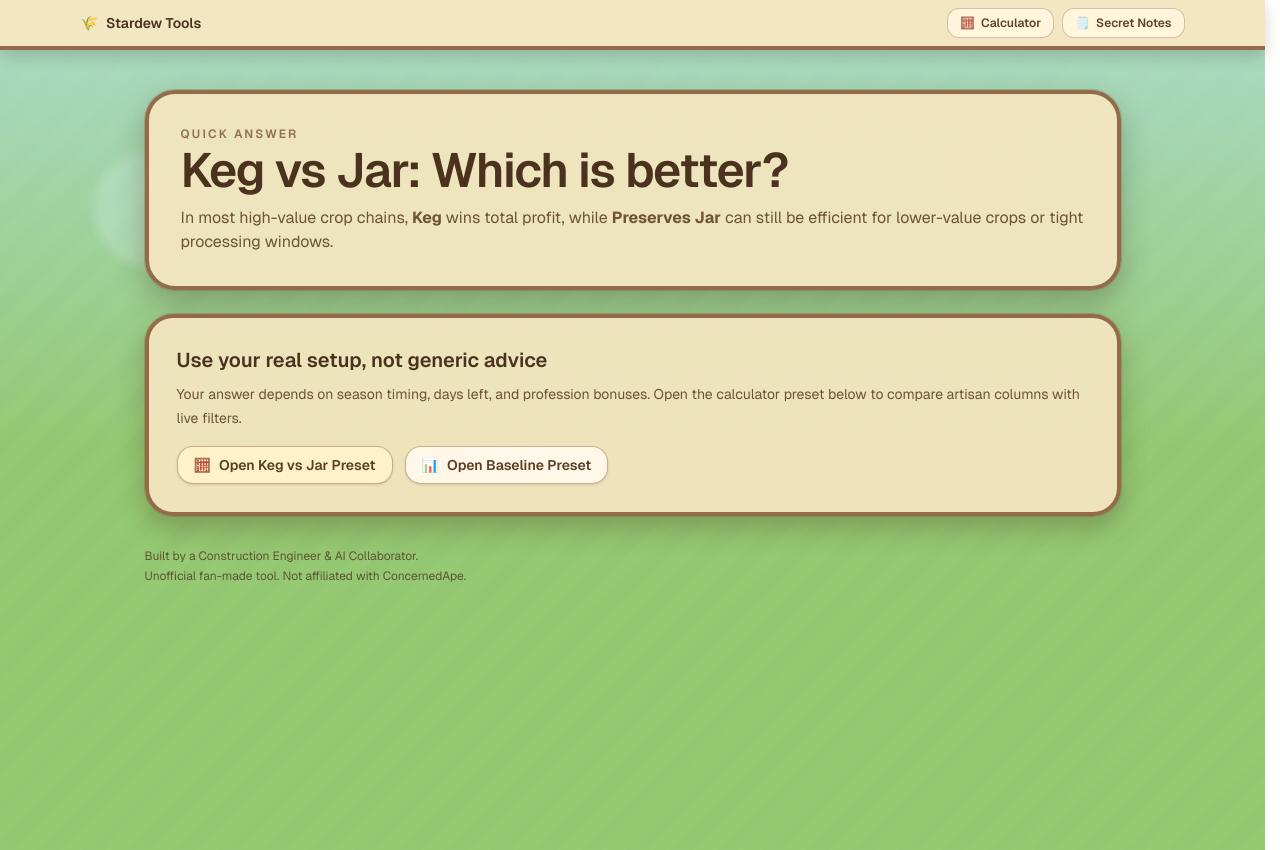
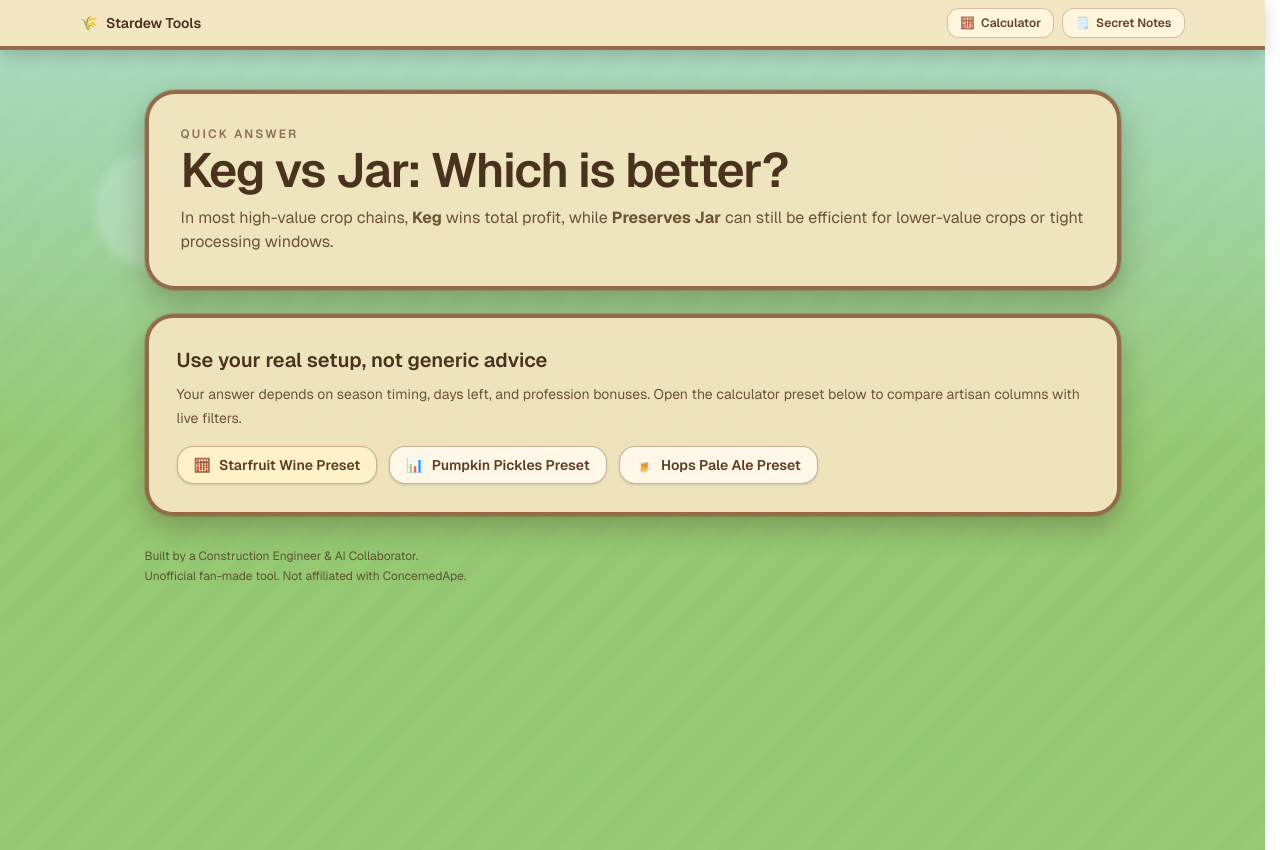
Before and after one commit to yuzhoudabaozhayujiamigou-cloud/stardew-tools, a Next.js app in the folder stardew-tools/: page /blog/keg-vs-jar-quick-answer in a window 1280 px wide. Built offline with nearby package versions, Linux system fonts and the light colour scheme.

Commit message:
feat(presets): add preset param defaults and update keg-vs-jar CTAs

```diff
--- a/stardew-tools/src/app/blog/keg-vs-jar-quick-answer/page.tsx
+++ b/stardew-tools/src/app/blog/keg-vs-jar-quick-answer/page.tsx
@@ -48,27 +48,39 @@ export default function KegVsJarQuickAnswerPage() {
 
             <div className="mt-4 flex flex-wrap gap-3">
               <TrackedBlogCtaLink
-                href="/calculator?season=summer&daysLeft=15&profession=artisan"
+                href="/calculator?preset=keg-vs-jar-starfruit&profession=artisan&lang=zh"
                 fromPath={fromPath}
-                ctaName="keg_vs_jar_artisan_preset"
+                ctaName="keg_vs_jar_starfruit_preset"
                 className="inline-flex items-center gap-2 rounded-2xl border border-[#8a5b3a]/45 bg-[#fff2c8] px-4 py-2 text-sm font-semibold text-[#5c3d23] shadow-sm transition hover:-translate-y-0.5 hover:border-[#7c4d2e]/70 hover:bg-[#fce8b1]"
               >
                 <span aria-hidden="true" className="inline-flex items-center leading-none opacity-85">
                   🧮
                 </span>
-                Open Keg vs Jar Preset
+                Starfruit Wine Preset
               </TrackedBlogCtaLink>
 
               <TrackedBlogCtaLink
-                href="/calculator?season=summer&daysLeft=15"
+                href="/calculator?preset=keg-vs-jar-pumpkin&profession=artisan&lang=zh"
                 fromPath={fromPath}
-                ctaName="keg_vs_jar_baseline_preset"
+                ctaName="keg_vs_jar_pumpkin_preset"
                 className="inline-flex items-center gap-2 rounded-2xl border border-[#8a5b3a]/45 bg-[#fff8e8] px-4 py-2 text-sm font-semibold text-[#5c3d23] shadow-sm transition hover:-translate-y-0.5 hover:border-[#7c4d2e]/70 hover:bg-[#fce8b1]"
               >
                 <span aria-hidden="true" className="inline-flex items-center leading-none opacity-85">
                   📊
                 </span>
-                Open Baseline Preset
+                Pumpkin Pickles Preset
+              </TrackedBlogCtaLink>
+
+              <TrackedBlogCtaLink
+                href="/calculator?preset=keg-vs-jar-hops&profession=artisan&lang=zh"
+                fromPath={fromPath}
+                ctaName="keg_vs_jar_hops_preset"
+                className="inline-flex items-center gap-2 rounded-2xl border border-[#8a5b3a]/45 bg-[#fff8e8] px-4 py-2 text-sm font-semibold text-[#5c3d23] shadow-sm transition hover:-translate-y-0.5 hover:border-[#7c4d2e]/70 hover:bg-[#fce8b1]"
+              >
+                <span aria-hidden="true" className="inline-flex items-center leading-none opacity-85">
+                  🍺
+                </span>
+                Hops Pale Ale Preset
               </TrackedBlogCtaLink>
             </div>
           </section>
--- a/stardew-tools/src/components/CalculatorClient.tsx
+++ b/stardew-tools/src/components/CalculatorClient.tsx
@@ -19,6 +19,7 @@ import {
   parseCalculatorLang,
   type CalculatorLang,
 } from "@/lib/i18n-calculator";
+import { getPresetById } from "@/lib/presets";
 import { SITE_ORIGIN } from "@/lib/site";
 
 const SHARE_RESET_DELAY_MS = 2200;
@@ -43,12 +44,42 @@ function parseQuerySeason(rawSeason: string | null): Season | null {
   return rawSeason as Season;
 }
 
-function parseQueryProfession(rawProfession: string | null): Profession {
-  if (rawProfession === "artisan") {
-    return "artisan";
+function parseQueryProfession(rawProfession: string | null): Profession | null {
+  if (rawProfession === "artisan" || rawProfession === "none") {
+    return rawProfession;
   }
 
-  return "none";
+  return null;
+}
+
+function parseQueryCompare(rawCompare: string | null): [string, string] | null {
+  if (!rawCompare) {
+    return null;
+  }
+
+  const cropIds = rawCompare
+    .split(",")
+    .map((segment) => segment.trim())
+    .filter(Boolean);
+
+  if (cropIds.length < 2 || cropIds[0] === cropIds[1]) {
+    return null;
+  }
+
+  return [cropIds[0], cropIds[1]];
+}
+
+function parseQueryDaysLeft(rawDaysLeft: string | null): number | null {
+  if (!rawDaysLeft) {
+    return null;
+  }
+
+  const parsed = Number.parseInt(rawDaysLeft, 10);
+  if (!Number.isFinite(parsed)) {
+    return null;
+  }
+
+  return clampSeasonDays(parsed);
 }
 
 function fmt(n: number) {
@@ -65,6 +96,7 @@ export function CalculatorClient(props: {
   const [copyState, setCopyState] = useState<"idle" | "copied" | "error">("idle");
   const [shareTextState, setShareTextState] = useState<"idle" | "copied" | "error">("idle");
   const [compareCopyState, setCompareCopyState] = useState<"idle" | "copied" | "error">("idle");
+  const [compareSelection, setCompareSelection] = useState<[string, string] | null>(null);
 
   const [formValue, setFormValue] = useState<InputFormValue>({
     season: props.initialSeason,
@@ -77,23 +109,29 @@ export function CalculatorClient(props: {
     try {
       const params = new URLSearchParams(window.location.search);
 
+      const preset = getPresetById(params.get("preset"));
       const nextSeason = parseQuerySeason(params.get("season"));
       const nextProfession = parseQueryProfession(params.get("profession") ?? params.get("skill"));
       const nextLang = parseCalculatorLang(params.get("lang"));
+      const explicitCompare = parseQueryCompare(params.get("compare"));
+      const nextCompare = explicitCompare ?? preset?.defaultCompare ?? null;
+      const nextDaysLeft = parseQueryDaysLeft(params.get("daysLeft"));
+      const resolvedDaysLeft =
+        nextDaysLeft ??
+        (typeof preset?.defaultDaysLeft === "number" ? clampSeasonDays(preset.defaultDaysLeft) : null);
 
       setLang(nextLang);
+      setCompareSelection(nextCompare);
 
       setFormValue((previous) => ({
         ...previous,
-        season: nextSeason ?? previous.season,
-        profession: nextProfession,
+        season: nextSeason ?? preset?.defaultSeason ?? previous.season,
+        profession: nextProfession ?? preset?.defaultProfession ?? previous.profession,
       }));
 
-      const raw = params.get("daysLeft");
-      if (!raw) return;
-      const parsed = Number.parseInt(raw, 10);
-      if (!Number.isFinite(parsed)) return;
-      setDaysLeft(clampSeasonDays(parsed));
+      if (resolvedDaysLeft !== null) {
+        setDaysLeft(resolvedDaysLeft);
+      }
     } catch {
       // ignore query parse failures
     }
@@ -152,8 +190,33 @@ export function CalculatorClient(props: {
       .sort((a, b) => b.goldPerDay - a.goldPerDay);
   }, [daysLeft, formValue.hasTiller, formValue.profession, formValue.quality, formValue.season, props.crops]);
 
+  const resultsById = useMemo(() => {
+    const lookup = new Map<string, ProfitResult>();
+    for (const result of results) {
+      lookup.set(result.cropId, result);
+    }
+    return lookup;
+  }, [results]);
+
+  const comparePair = useMemo(() => {
+    if (compareSelection) {
+      const first = resultsById.get(compareSelection[0]);
+      const second = resultsById.get(compareSelection[1]);
+      if (first && second && first.cropId !== second.cropId) {
+        return [first, second] as const;
+      }
+    }
+
+    if (results.length >= 2) {
+      return [results[0], results[1]] as const;
+    }
+
+    return null;
+  }, [compareSelection, results, resultsById]);
+
   const topPick = results[0];
-  const runnerUp = results[1];
+  const compareTop = comparePair?.[0];
+  const compareRunnerUp = comparePair?.[1];
 
   const shareUrl = useMemo(() => {
     const params = new URLSearchParams({
@@ -186,12 +249,12 @@ export function CalculatorClient(props: {
       params.set("lang", "zh");
     }
 
-    if (topPick && runnerUp) {
-      params.set("compare", `${topPick.cropId},${runnerUp.cropId}`);
+    if (compareTop && compareRunnerUp) {
+      params.set("compare", `${compareTop.cropId},${compareRunnerUp.cropId}`);
     }
 
     return `${SITE_ORIGIN}/calculator?${params.toString()}`;
-  }, [daysLeft, formValue.profession, formValue.season, lang, runnerUp, topPick]);
+  }, [compareRunnerUp, compareTop, daysLeft, formValue.profession, formValue.season, lang]);
 
   const issueUrl = useMemo(() => {
     const issueTitle =
@@ -231,14 +294,14 @@ export function CalculatorClient(props: {
   }, [daysLeft, formValue.profession, formValue.season, lang, shareUrl, text, topPick?.cropName]);
 
   const compareText = useMemo(() => {
-    if (!topPick || !runnerUp) {
+    if (!compareTop || !compareRunnerUp) {
       return compareUrl;
     }
 
     return lang === "zh"
-      ? `方案对比：${topPick.cropName} vs ${runnerUp.cropName}，利润差 ${fmt(topPick.totalProfit - runnerUp.totalProfit)}。${compareUrl}`
-      : `Plan comparison: ${topPick.cropName} vs ${runnerUp.cropName}, profit gap ${fmt(topPick.totalProfit - runnerUp.totalProfit)}. ${compareUrl}`;
-  }, [compareUrl, lang, runnerUp, topPick]);
+      ? `方案对比：${compareTop.cropName} vs ${compareRunnerUp.cropName}，利润差 ${fmt(compareTop.totalProfit - compareRunnerUp.totalProfit)}。${compareUrl}`
+      : `Plan comparison: ${compareTop.cropName} vs ${compareRunnerUp.cropName}, profit gap ${fmt(compareTop.totalProfit - compareRunnerUp.totalProfit)}. ${compareUrl}`;
+  }, [compareRunnerUp, compareTop, compareUrl, lang]);
 
   const shareButtonLabel =
     copyState === "copied" ? text.copied : copyState === "error" ? text.copyFailed : text.shareButton;
@@ -304,11 +367,11 @@ export function CalculatorClient(props: {
   const topPickRevenuePerHarvest = topPick && topPick.harvestCount > 0 ? topPick.totalRevenue / topPick.harvestCount : 0;
   const topPickSeedCost = topPick ? topPick.totalRevenue - topPick.totalProfit : 0;
 
-  const topArtisanBest = topPick?.artisanGoodsProfit
-    ? Math.max(topPick.artisanGoodsProfit.kegs, topPick.artisanGoodsProfit.preservesJars)
+  const topArtisanBest = compareTop?.artisanGoodsProfit
+    ? Math.max(compareTop.artisanGoodsProfit.kegs, compareTop.artisanGoodsProfit.preservesJars)
     : 0;
-  const runnerArtisanBest = runnerUp?.artisanGoodsProfit
-    ? Math.max(runnerUp.artisanGoodsProfit.kegs, runnerUp.artisanGoodsProfit.preservesJars)
+  const runnerArtisanBest = compareRunnerUp?.artisanGoodsProfit
+    ? Math.max(compareRunnerUp.artisanGoodsProfit.kegs, compareRunnerUp.artisanGoodsProfit.preservesJars)
     : 0;
 
   return (
@@ -434,23 +497,23 @@ export function CalculatorClient(props: {
         </section>
       ) : null}
 
-      {topPick && runnerUp ? (
+      {compareTop && compareRunnerUp ? (
         <section className="mt-5 rounded-2xl border border-[#b88b63]/50 bg-[#fff8e8] p-4 text-sm text-[#5f4228]/90 shadow-sm">
           <h3 className="text-base font-semibold text-[#4a321e]">{text.compareTitle}</h3>
           <p className="mt-1 text-xs text-[#6b4a2c]/80">{text.compareSubtitle}</p>
 
           <div className="mt-3 grid gap-2 text-xs sm:grid-cols-2">
             <div className="rounded-xl border border-[#b88b63]/40 bg-[#fff2c8] px-3 py-2">
-              <span className="font-semibold text-[#4a321e]">{text.compareTopPlan}</span>: {topPick.cropName}
+              <span className="font-semibold text-[#4a321e]">{text.compareTopPlan}</span>: {compareTop.cropName}
             </div>
             <div className="rounded-xl border border-[#b88b63]/40 bg-[#fff2c8] px-3 py-2">
-              <span className="font-semibold text-[#4a321e]">{text.compareRunnerUp}</span>: {runnerUp.cropName}
+              <span className="font-semibold text-[#4a321e]">{text.compareRunnerUp}</span>: {compareRunnerUp.cropName}
             </div>
             <div className="rounded-xl border border-[#b88b63]/35 bg-white/80 px-3 py-2">
-              <span className="font-semibold text-[#4a321e]">{text.compareProfitGap}</span>: {fmt(topPick.totalProfit - runnerUp.totalProfit)}
+              <span className="font-semibold text-[#4a321e]">{text.compareProfitGap}</span>: {fmt(compareTop.totalProfit - compareRunnerUp.totalProfit)}
             </div>
             <div className="rounded-xl border border-[#b88b63]/35 bg-white/80 px-3 py-2">
-              <span className="font-semibold text-[#4a321e]">{text.compareGoldPerDayGap}</span>: {fmt(topPick.goldPerDay - runnerUp.goldPerDay)}
+              <span className="font-semibold text-[#4a321e]">{text.compareGoldPerDayGap}</span>: {fmt(compareTop.goldPerDay - compareRunnerUp.goldPerDay)}
             </div>
             <div className="rounded-xl border border-[#b88b63]/35 bg-white/80 px-3 py-2 sm:col-span-2">
               <span className="font-semibold text-[#4a321e]">{text.compareArtisanGap}</span>: {fmt(topArtisanBest - runnerArtisanBest)}
--- /dev/null
+++ b/stardew-tools/src/lib/presets.ts
@@ -0,0 +1,56 @@
+import type { Profession, Season } from "@/lib/calculateProfit";
+
+type PresetProfession = Extract<Profession, "artisan" | "none">;
+
+export type Preset = {
+  id: string;
+  title: { en: string; zh: string };
+  defaultCompare: [string, string];
+  defaultSeason?: Season;
+  defaultDaysLeft?: number;
+  defaultProfession?: PresetProfession;
+};
+
+export const PRESETS: Record<string, Preset> = {
+  "keg-vs-jar-starfruit": {
+    id: "keg-vs-jar-starfruit",
+    title: {
+      en: "Starfruit Wine Focus",
+      zh: "杨桃酒优先",
+    },
+    defaultCompare: ["starfruit", "melon"],
+    defaultSeason: "summer",
+    defaultDaysLeft: 15,
+    defaultProfession: "artisan",
+  },
+  "keg-vs-jar-pumpkin": {
+    id: "keg-vs-jar-pumpkin",
+    title: {
+      en: "Pumpkin Pickles Focus",
+      zh: "南瓜腌菜优先",
+    },
+    defaultCompare: ["pumpkin", "cranberry"],
+    defaultSeason: "fall",
+    defaultDaysLeft: 15,
+    defaultProfession: "artisan",
+  },
+  "keg-vs-jar-hops": {
+    id: "keg-vs-jar-hops",
+    title: {
+      en: "Hops Pale Ale Focus",
+      zh: "啤酒花淡啤优先",
+    },
+    defaultCompare: ["hops", "blueberry"],
+    defaultSeason: "summer",
+    defaultDaysLeft: 15,
+    defaultProfession: "artisan",
+  },
+};
+
+export function getPresetById(rawPresetId: string | null): Preset | null {
+  if (!rawPresetId) {
+    return null;
+  }
+
+  return PRESETS[rawPresetId] ?? null;
+}
```
